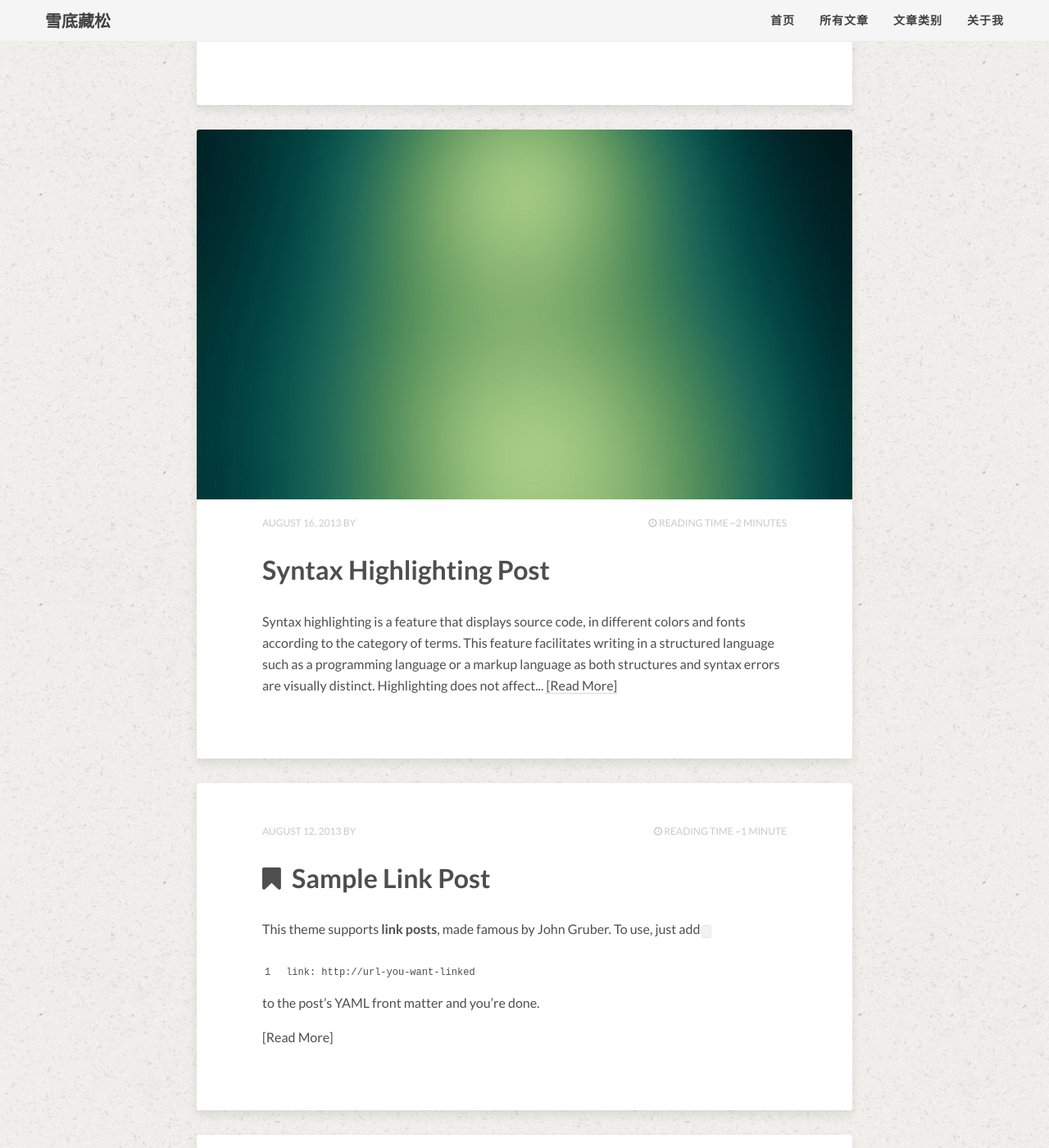
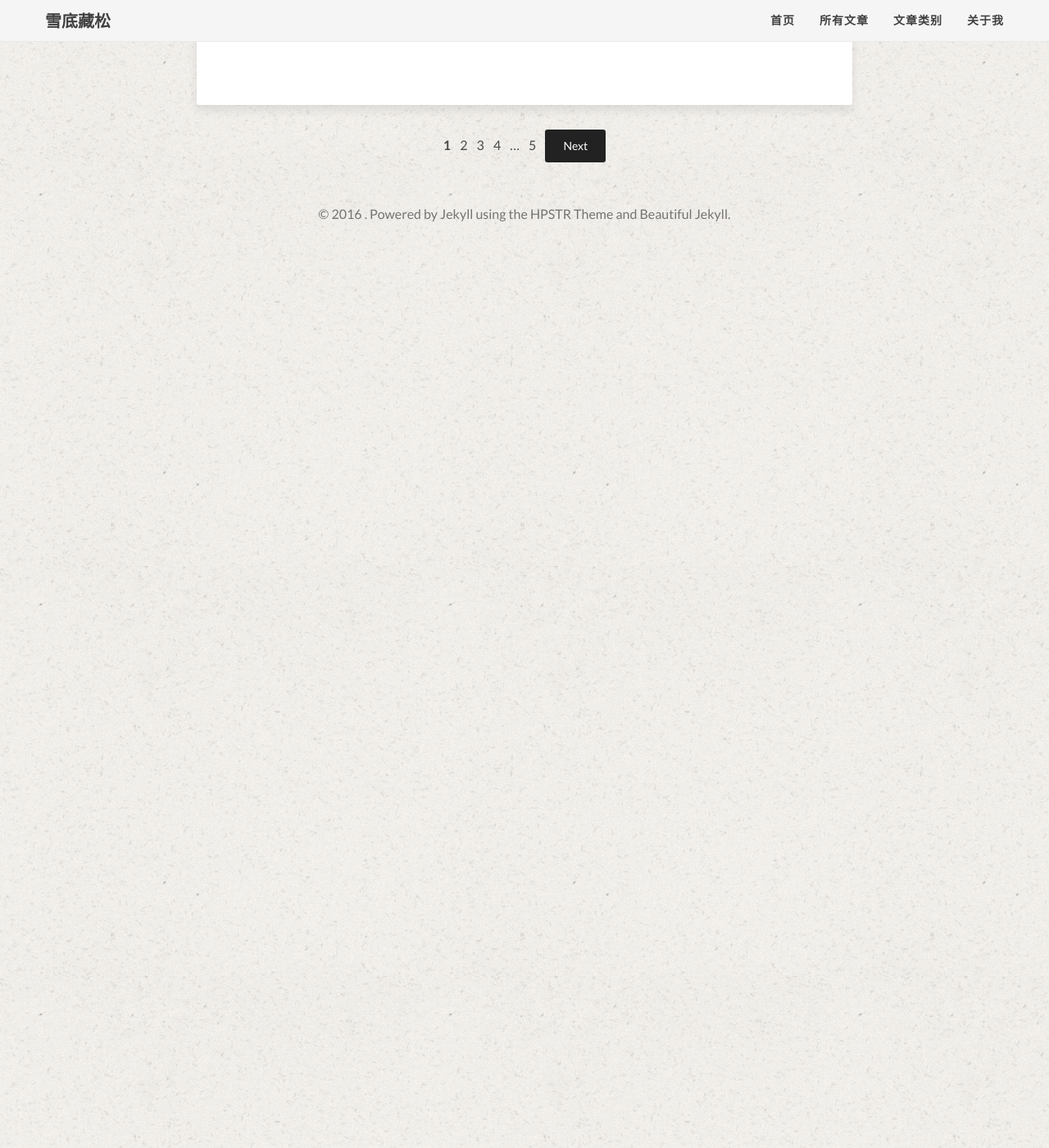
Before and after one commit to MinfeiZhou/MinfeiZhou.github.io, a Jekyll site: the page built from index.html, in a window 1280 px wide and 1400 px high, scrolled down 1310 px. Shown: the whole window at 82% size. Built offline with Jekyll 4.4.1, drawn with Linux system fonts in a browser that asks for light colours; nearby versions of some CDN libraries; library files that are not in the unit come from our copies; the list of posts is cut into pages by our own code; some of the changed text lies outside the part shown.

Commit message:
修改分页

```diff
--- a/_config.yml
+++ b/_config.yml
@@ -68,7 +68,7 @@
 permalink:   /:categories/:title/
 
 # Amount of post to show on home page
-paginate: 5
+paginate: 2
 
 kramdown:
   auto_ids: true
--- a/index.html
+++ b/index.html
@@ -45,10 +45,9 @@
 </article><!-- /.hentry -->
 {% endfor %}
 
-<div class="pagination">
+<!-- <div class="pagination">
   {% if paginator.previous_page %}
     {% if paginator.previous_page == 1 %}
-      <!-- <a href="{{ site.url }}" class="btn">Previous</a> -->
       <a href="{{ site.baseurl }}" class="btn">Previous</a>
     {% else %}
       <a href="{{ site.url }}/page{{ paginator.previous_page }}" class="btn">Previous</a>
@@ -61,7 +60,6 @@
       {% if paginator.page == 1 %}
         <span class="current-page">1</span>
       {% else %}
-        <!-- <a href="{{ site.url }}">1</a> -->
         <a href="{{ site.baseurl }}">1</a>
       {% endif %}
     </li>
@@ -80,6 +78,7 @@
   {% else %}
     Next
   {% endif %}
-</div><!-- /.pagination -->
+</div> -->
+<!-- /.pagination -->
 
-<!-- {% include pagination.html %} -->
+{% include pagination.html %}
```
